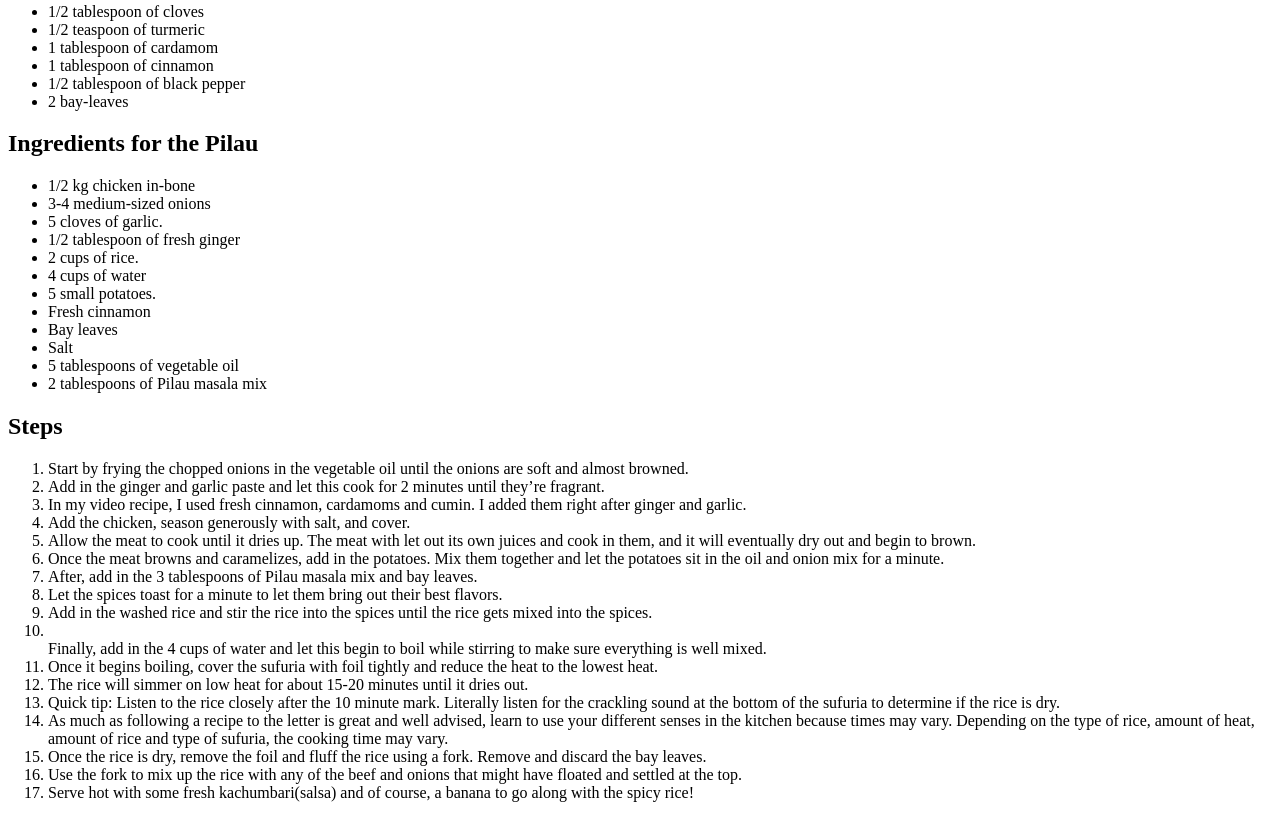
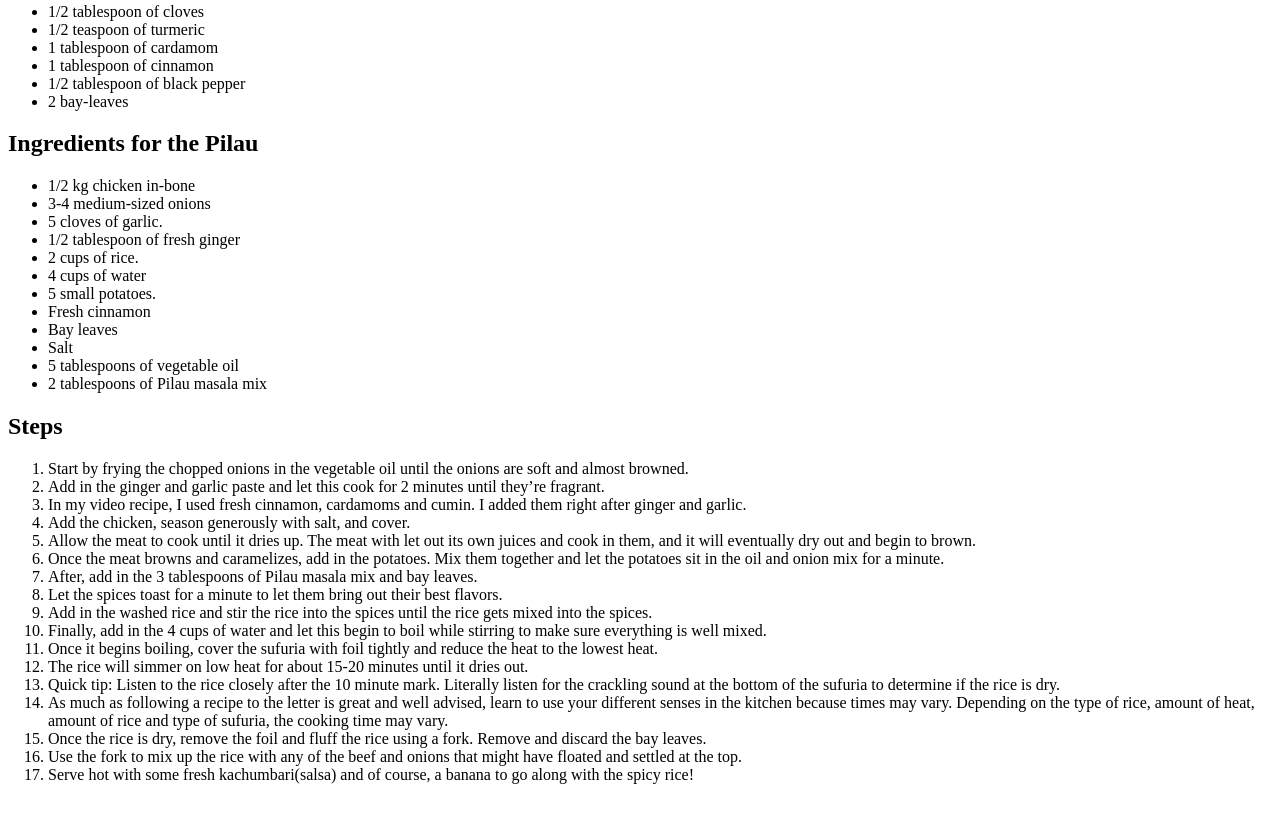
Before and after one commit to madison-4/odin-recipe, a plain HTML site: page recipes/pilau.html in a window 1280 px wide. Shown: the part 391-1209 px from the top of the page. Drawn offline with Linux system fonts and the light colour scheme.

Commit message:
remove the extra space on the 10th step of the pilau recipe

```diff
--- a/recipes/pilau.html
+++ b/recipes/pilau.html
@@ -52,7 +52,7 @@
             <li>After, add in the 3 tablespoons of Pilau masala mix and bay leaves.</li>
             <li>Let the spices toast for a minute to let them bring out their best flavors.</li>
             <li>Add in the washed rice and stir the rice into the spices until the rice gets mixed into the spices.</li>
-            <li></li>Finally, add in the 4 cups of water and let this begin to boil while stirring to make sure everything is well mixed.</li>
+            <li>Finally, add in the 4 cups of water and let this begin to boil while stirring to make sure everything is well mixed.</li>
             <li>Once it begins boiling, cover the sufuria with foil tightly and reduce the heat to the lowest heat.</li>
             <li>The rice will simmer on low heat for about 15-20 minutes until it dries out.</li>
             <li>Quick tip: Listen to the rice closely after the 10 minute mark. Literally listen for the crackling sound at the bottom of the sufuria to determine if the rice is dry.</li>
```
